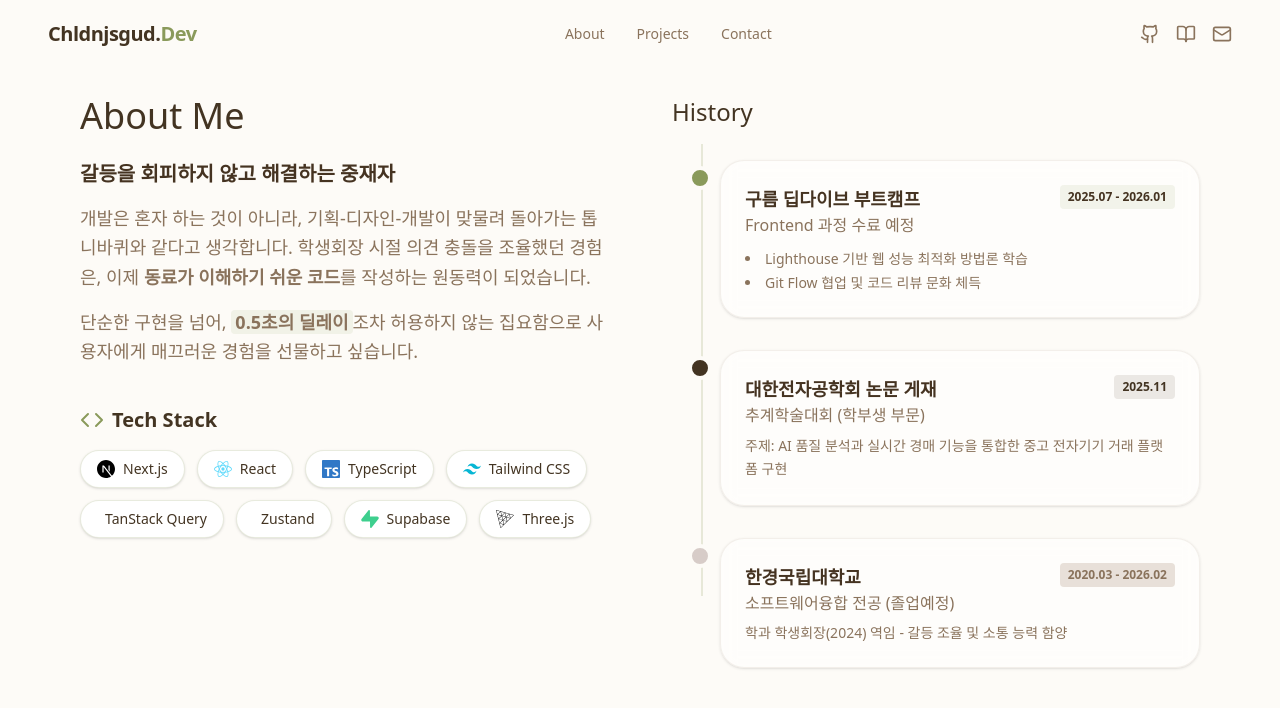
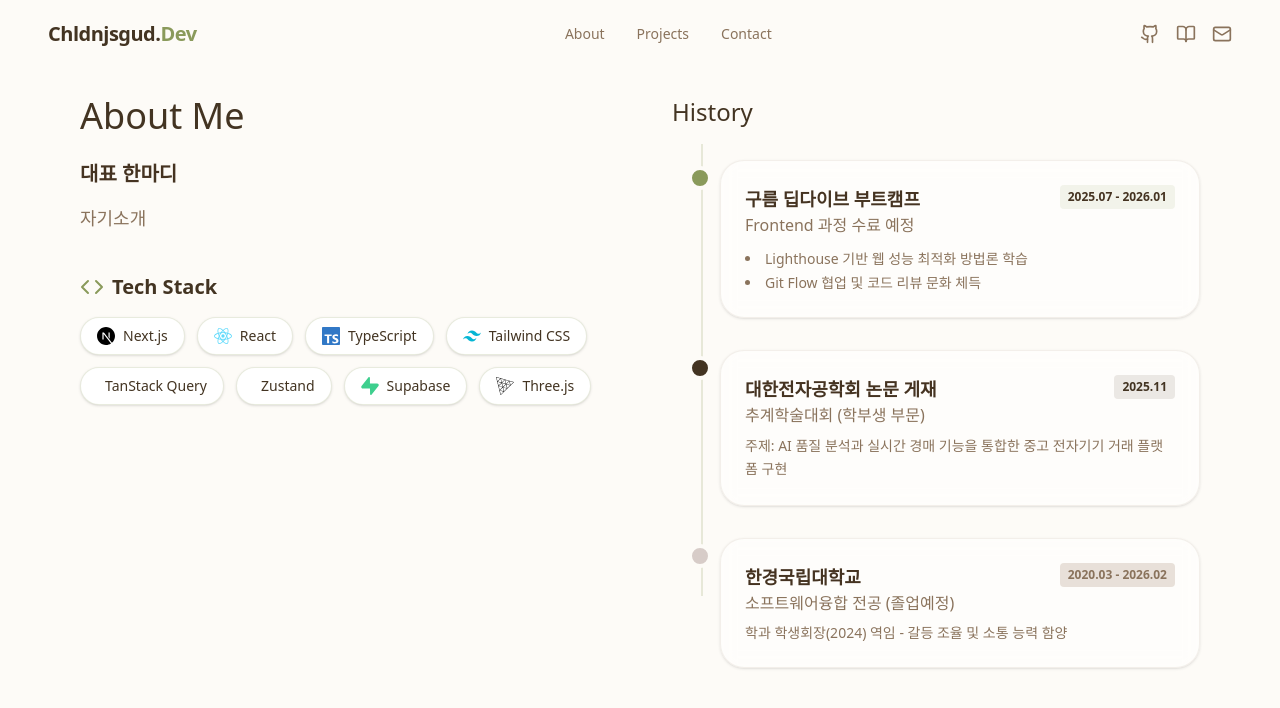
Before and after one commit to asdfdk123/chldnjsgud, a Next.js app: page / in a window 1280 px wide. Shown: the top 708 px of the page. Built offline with nearby package versions, Linux system fonts and the light colour scheme.

Commit message:
refactor: 멘트 수정

```diff
--- a/components/sections/About.tsx
+++ b/components/sections/About.tsx
@@ -35,23 +35,10 @@
             <div className="text-muted-foreground space-y-4 text-lg leading-relaxed">
               <p>
                 <strong className="text-foreground mb-2 block text-xl">
-                  갈등을 회피하지 않고 해결하는 중재자
+                  대표 한마디
                 </strong>
               </p>
-              <p>
-                개발은 혼자 하는 것이 아니라, 기획-디자인-개발이 맞물려 돌아가는
-                톱니바퀴와 같다고 생각합니다. 학생회장 시절 의견 충돌을 조율했던
-                경험은, 이제 <strong>동료가 이해하기 쉬운 코드</strong>를
-                작성하는 원동력이 되었습니다.
-              </p>
-              <p>
-                단순한 구현을 넘어,{' '}
-                <strong className="text-sage-dark bg-sage/10 rounded px-1">
-                  0.5초의 딜레이
-                </strong>
-                조차 허용하지 않는 집요함으로 사용자에게 매끄러운 경험을
-                선물하고 싶습니다.
-              </p>
+              <p>자기소개</p>
             </div>
           </div>
 
```
